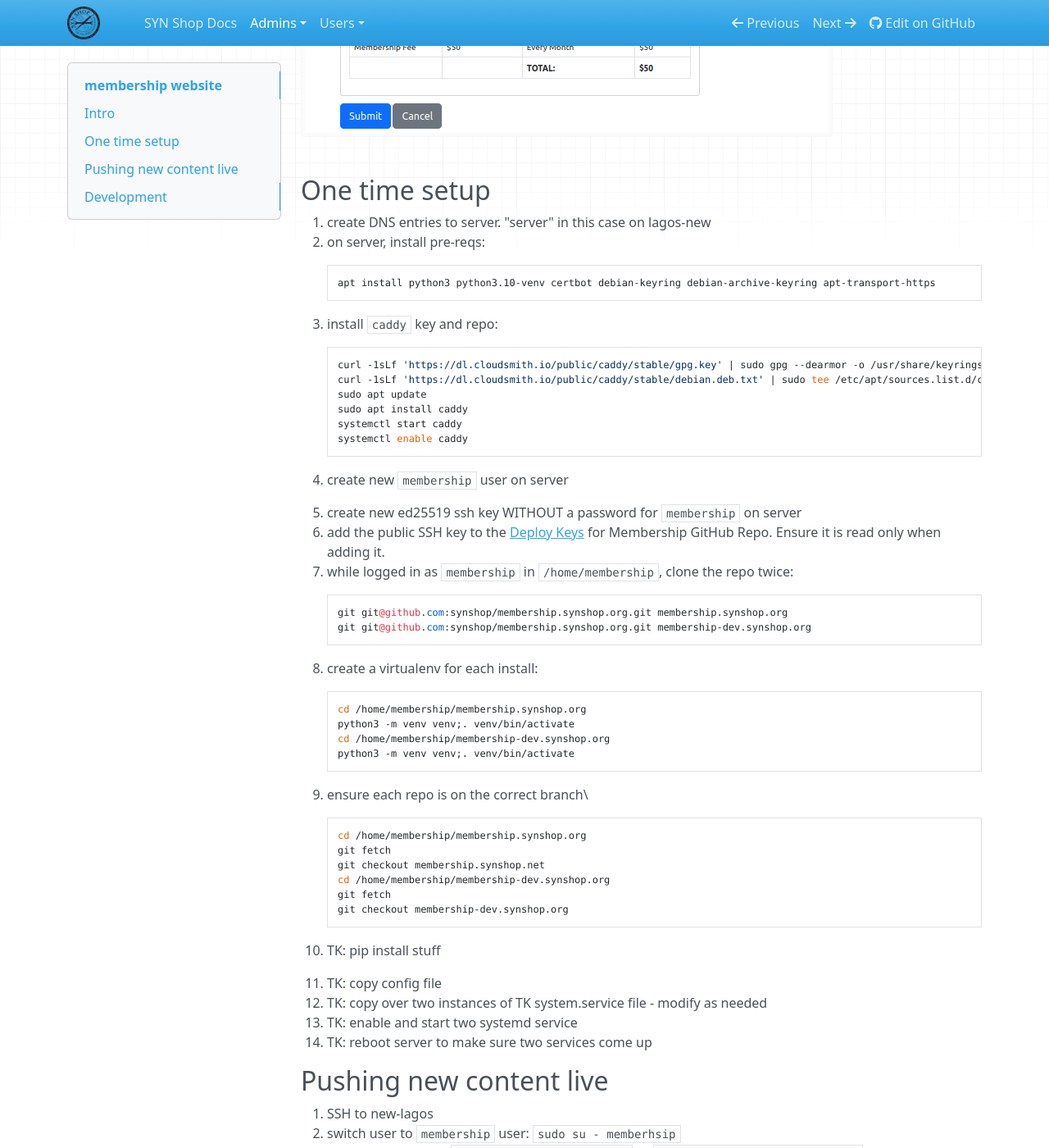
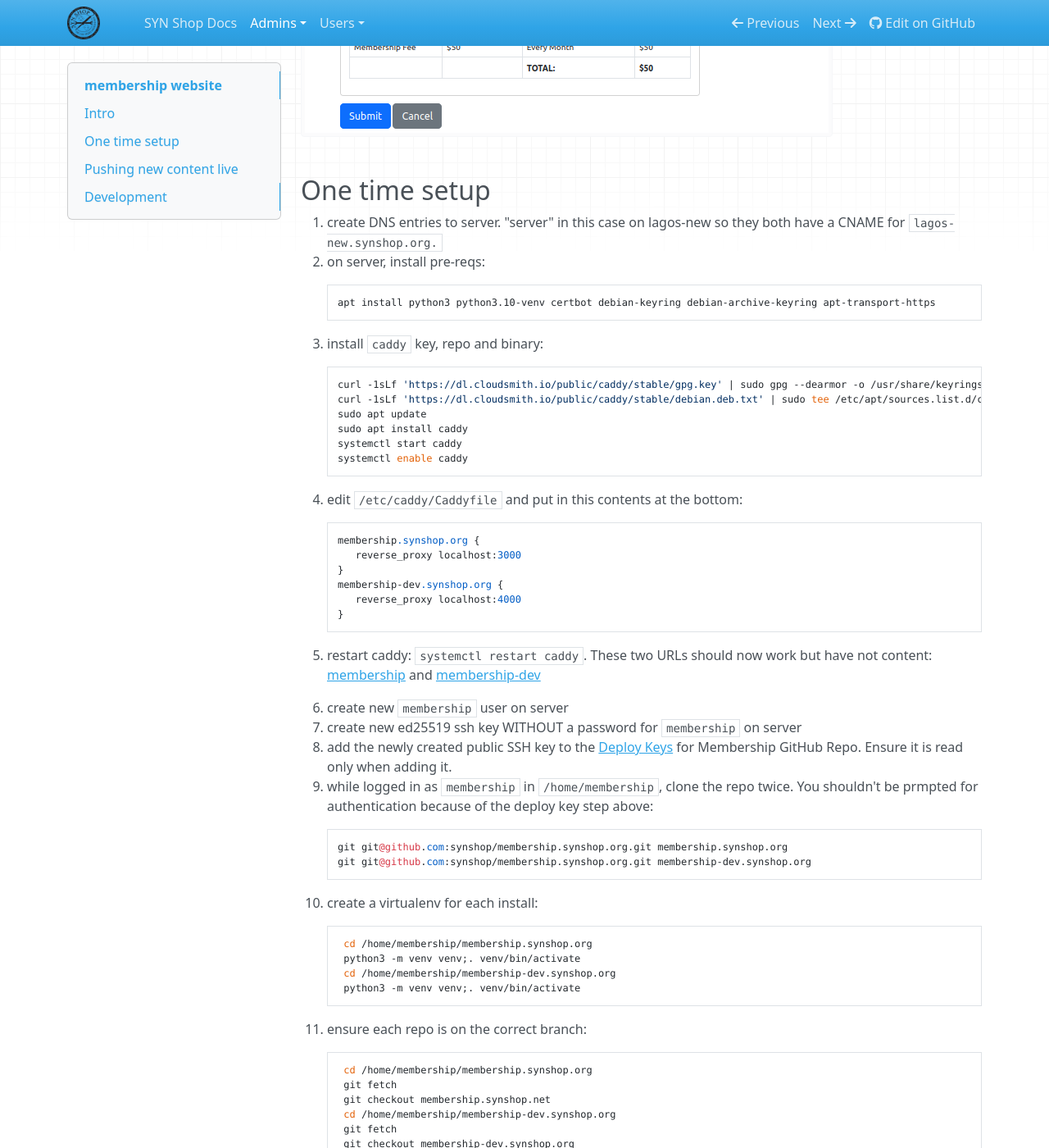
Before and after one commit to synshop/rtfm, an MkDocs documentation site: the page built from docs/admins/membership.md, in a window 1280 px wide and 1400 px high, scrolled down 1411 px. Shown: the whole window at 82% size. Built offline with MkDocs 1.6.1, drawn with Linux system fonts in a browser that asks for light colours; nearby versions of some CDN libraries.

Commit message:
add caddy config and more install steps for membership

```diff
--- a/docs/admins/membership.md
+++ b/docs/admins/membership.md
@@ -8,12 +8,12 @@ Membership is hosted at both membership.synshop.org and membership-dev.synshop.o
 
 ## One time setup
 
-1. create DNS entries to server. "server" in this case on lagos-new
+1. create DNS entries to server. "server" in this case on lagos-new so they both have a CNAME for `lagos-new.synshop.org.`
 2. on server, install pre-reqs:
 
         apt install python3 python3.10-venv certbot debian-keyring debian-archive-keyring apt-transport-https
 
-3. install `caddy` key and repo:
+3. install `caddy` key, repo and binary:
 
         curl -1sLf 'https://dl.cloudsmith.io/public/caddy/stable/gpg.key' | sudo gpg --dearmor -o /usr/share/keyrings/caddy-stable-archive-keyring.gpg
         curl -1sLf 'https://dl.cloudsmith.io/public/caddy/stable/debian.deb.txt' | sudo tee /etc/apt/sources.list.d/caddy-stable.list
@@ -22,36 +22,45 @@ Membership is hosted at both membership.synshop.org and membership-dev.synshop.o
         systemctl start caddy
         systemctl enable caddy
 
-4. create new `membership` user on server
-5. create new ed25519 ssh key WITHOUT a password for `membership` on server
-6. add the public SSH key to the [Deploy Keys](https://github.com/synshop/membership.synshop.org/settings/keys/new) for Membership GitHub Repo. Ensure it is read only when adding it.
-7. while logged in as `membership` in `/home/membership`, clone the repo twice:
+4. edit `/etc/caddy/Caddyfile` and put in this contents at the bottom:
+
+        membership.synshop.org {
+           reverse_proxy localhost:3000
+        }
+        membership-dev.synshop.org {
+           reverse_proxy localhost:4000
+        }
+
+5. restart caddy: `systemctl restart caddy`. These two URLs should now work but have not content: [membership](https://membership.synshop.org/) and [membership-dev](https://membership-dev.synshop.org/)
+6. create new `membership` user on server
+7. create new ed25519 ssh key WITHOUT a password for `membership` on server
+8. add the newly created public SSH key to the [Deploy Keys](https://github.com/synshop/membership.synshop.org/settings/keys/new) for Membership GitHub Repo. Ensure it is read only when adding it.
+9. while logged in as `membership` in `/home/membership`, clone the repo twice. You shouldn't be prmpted for authentication because of the deploy key step above:
 
         git git@github.com:synshop/membership.synshop.org.git membership.synshop.org
         git git@github.com:synshop/membership.synshop.org.git membership-dev.synshop.org
 
-8. create a virtualenv for each install:
+10. create a virtualenv for each install:
 
-        cd /home/membership/membership.synshop.org
-        python3 -m venv venv;. venv/bin/activate
-        cd /home/membership/membership-dev.synshop.org
-        python3 -m venv venv;. venv/bin/activate
+         cd /home/membership/membership.synshop.org
+         python3 -m venv venv;. venv/bin/activate
+         cd /home/membership/membership-dev.synshop.org
+         python3 -m venv venv;. venv/bin/activate
 
-9. ensure each repo is on the correct branch\
+11. ensure each repo is on the correct branch:
 
-        cd /home/membership/membership.synshop.org
-        git fetch
-        git checkout membership.synshop.net
-        cd /home/membership/membership-dev.synshop.org
-        git fetch
-        git checkout membership-dev.synshop.org
+         cd /home/membership/membership.synshop.org
+         git fetch
+         git checkout membership.synshop.net
+         cd /home/membership/membership-dev.synshop.org
+         git fetch
+         git checkout membership-dev.synshop.org
 
-10. TK: pip install stuff
-11. TK: copy config file
-12. TK: copy over two instances of TK system.service file - modify as needed
-13. TK: enable and start two systemd service
-14. TK: reboot server to make sure two services come up
-
+12. TK: pip install stuff
+13. TK: copy config file
+14. TK: copy over two instances of TK system.service file - modify as needed
+15. TK: enable and start two systemd service
+16. TK: reboot server to make sure two services come up
 
 ## Pushing new content live
 
```
